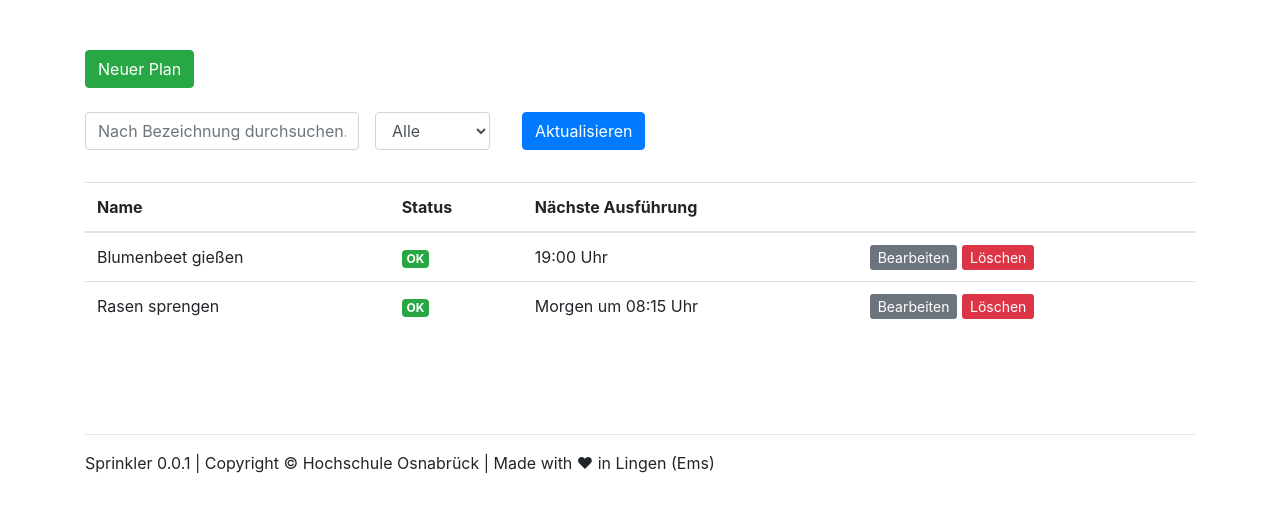
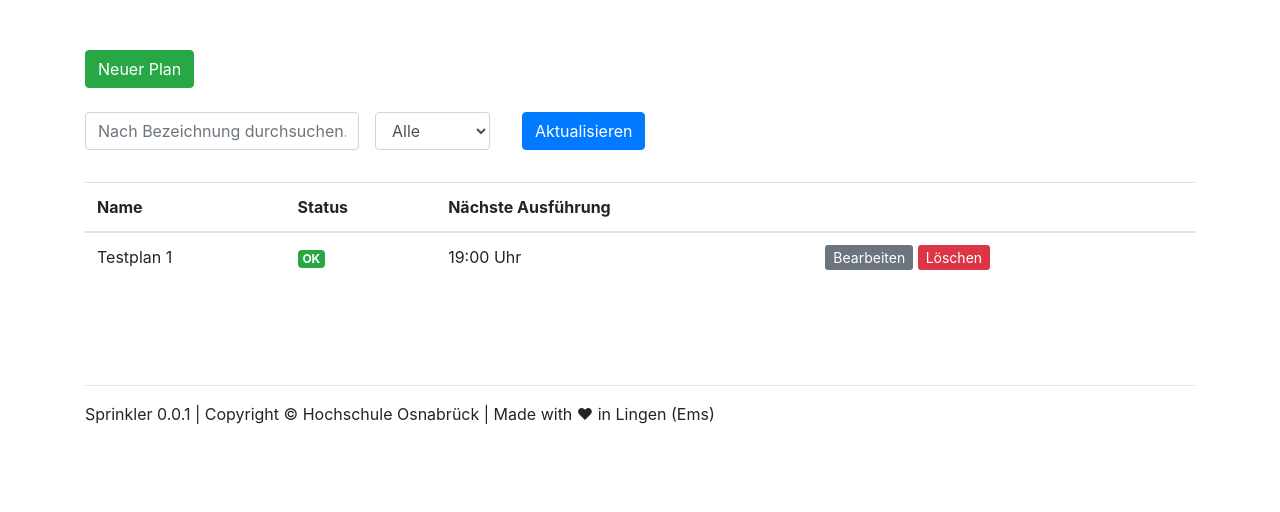
Before and after one commit to greiwede/Sprinkler_Celery, a Django app: page /plans/ in a window 1280 px wide. Shown: the part 166-678 px from the top of the page. Run offline with Django 3.2, Linux system fonts and the light colour scheme; data comes from the database, SQL or seed files in the repository; some libraries are stand-ins or nearby versions.

Commit message:
Plans add/change/delete

```diff
--- a/webapp/models.py
+++ b/webapp/models.py
@@ -40,5 +40,9 @@ class Sensor(models.Model):
     device_type = 'Sensor'
 
 class Plan(models.Model):
-    plan_name = models.CharField(max_length=200)
-    device_status = models.CharField(max_length=200)
+    name = models.CharField(max_length=200)
+    status = models.CharField(
+        max_length=10,
+        choices=STATUS_CHOICES,
+        default='OK',
+    )
--- a/webapp/templates/plans.html
+++ b/webapp/templates/plans.html
@@ -8,7 +8,7 @@
 
 <br><br>
 
-<a class="btn btn-success" href="#" role="button">Neuer Plan</a>
+<a class="btn btn-success" target="_blank" href="/admin/webapp/plan/add/" role="button">Neuer Plan</a>
 
 <br>
 
@@ -34,6 +34,8 @@
 
 <br>
 
+{% if plans %}
+
 <table class="table table-hover">
   <thead>
     <tr>
@@ -43,27 +45,39 @@
       <th scope="col"></th>
     </tr>
   </thead>
+
+
   <tbody>
+    {% for plan in plans %}
     <tr>
-      <td scope="row">Blumenbeet gießen</td>
-      <td><span class="badge badge-success">OK</span></td>
+      <td scope="row">{{ plan.name }}</td>
+      <td>
+        {% if plan.status == 'OK' %}
+        <span class="badge badge-success">OK</span>
+        {% endif %}
+        {% if plan.status == 'Warnung' %}
+        <span class="badge badge-warning">Warnung</span>
+        {% endif %}
+        {% if plan.status == 'Fehler' %}
+        <span class="badge badge-danger">Fehler</span>
+        {% endif %}
+      </td>
       <td>19:00 Uhr</td>
       <td>
-        <a class="btn-sm btn-secondary" href="#" role="button">Bearbeiten</a>
-        <a class="btn-sm btn-danger" href="#" role="button">Löschen</a>
+        <a class="btn-sm btn-secondary" href="/admin/webapp/plan/{{plan.id}}/change/" role="button">Bearbeiten</a>
+        <a class="btn-sm btn-danger" href="/admin/webapp/plan/{{plan.id}}/delete/" role="button">Löschen</a>
       </td>
     </tr>
-    <tr>
-      <td scope="row">Rasen sprengen</td>
-      <td><span class="badge badge-success">OK</span></td>
-      <td>Morgen um 08:15 Uhr</td>
-      <td>
-        <a class="btn-sm btn-secondary" href="#" role="button">Bearbeiten</a>
-        <a class="btn-sm btn-danger" href="#" role="button">Löschen</a>
-      </td>
-    </tr>
+    {% endfor %}
   </tbody>
 </table>
+
+{% else %}
+
+<p>Es wurden keine Pläne gefunden.</p>
+
+
+{% endif %}
 
 
 
--- a/webapp/views.py
+++ b/webapp/views.py
@@ -162,6 +162,23 @@ def plans(request):
     args['filter_name'] = request.GET.get('name', '')
     args['filter_status'] = request.GET.get('status', '')
 
+    q = Plan.objects
+
+    check = 0
+
+    if(args['filter_name']!=''):
+        q = q.filter(name__contains=args['filter_name'])
+        check = 1
+    if(args['filter_status'] == 'OK' or args['filter_status'] == 'Warnung' or args['filter_status'] == 'Fehler'):
+        q = q.filter(status__contains=args['filter_status'])
+        check = 1
+
+    if(check == 0):
+        q = q.all()
+
+
+    args['plans'] = q
+
     return TemplateResponse(request, "plans.html", args)
 
 def statistics(request):
```
Also changed, not shown: db.sqlite3, webapp/migrations/0006_auto_20201008_1402.py (added), webapp/migrations/0007_auto_20201008_1407.py (added).
